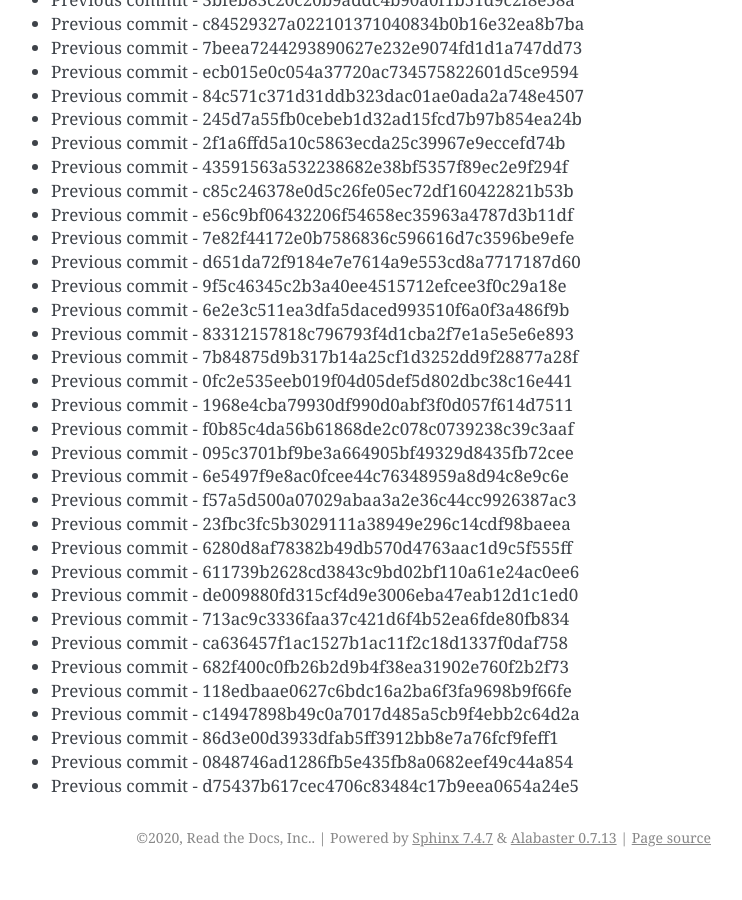
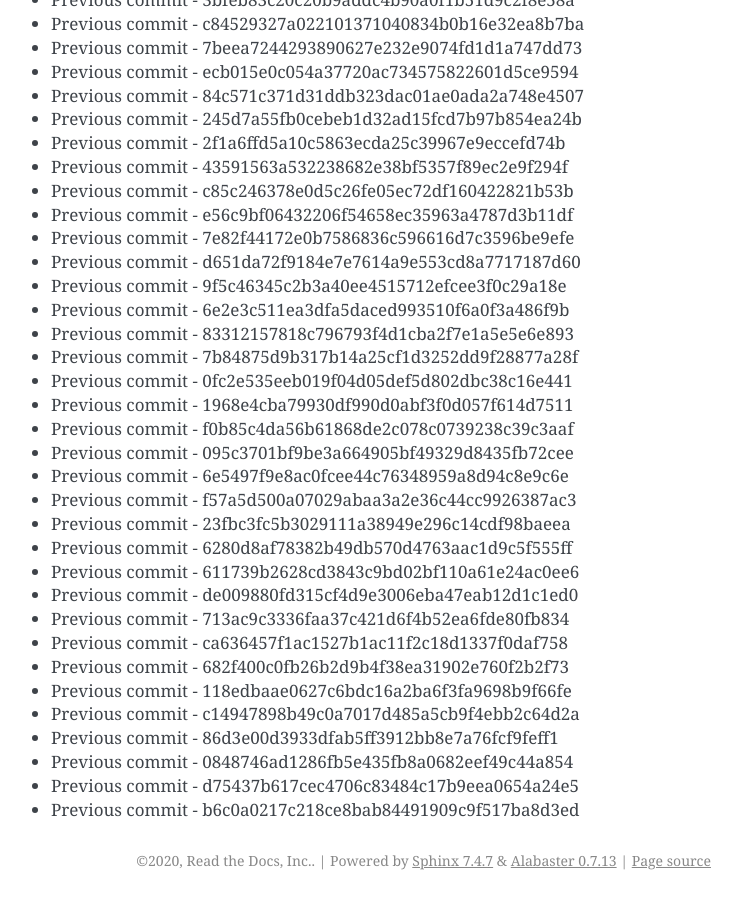
Before and after one commit to readthedocs/rtd-git-stresstest, a Sphinx documentation site: the page built from docs/updates.rst, in a window 1280 px wide and 900 px high, scrolled down 74473 px. Shown: the whole window, without its empty margins (399-1141 px from the left). Built offline with Sphinx 7.4.7, drawn with Linux system fonts in a browser that asks for light colours; before the commit the page ends 75350 px from its top, so only the background shows below that.

Commit message:
Generating commit from previous: b6c0a0217c218ce8bab84491909c9f517ba8d3ed

```diff
--- a/docs/updates.rst
+++ b/docs/updates.rst
@@ -3161,3 +3161,4 @@ It can be tested for any performance characteristics.
 * Previous commit - 86d3e00d3933dfab5ff3912bb8e7a76fcf9feff1
 * Previous commit - 0848746ad1286fb5e435fb8a0682eef49c44a854
 * Previous commit - d75437b617cec4706c83484c17b9eea0654a24e5
+* Previous commit - b6c0a0217c218ce8bab84491909c9f517ba8d3ed
```
